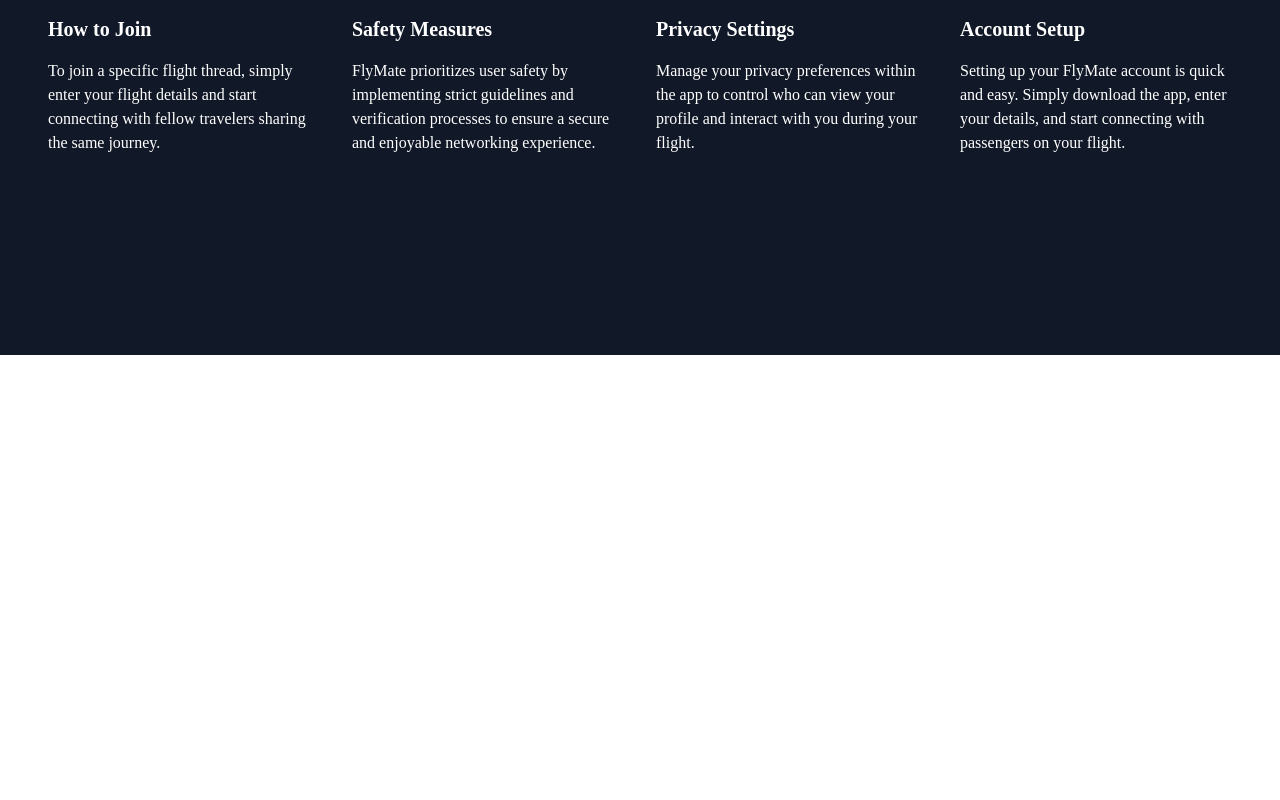
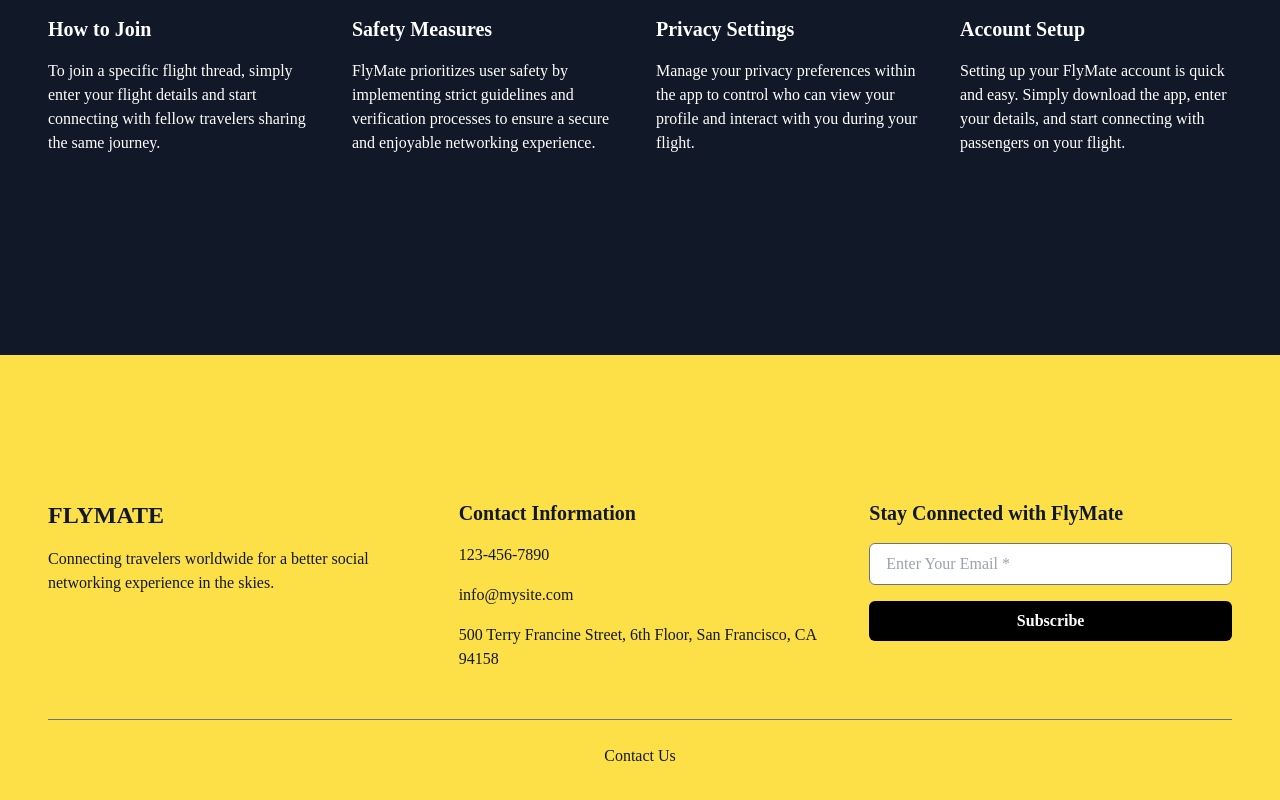
Before and after one commit to Moonman0010/fly-mate, a Next.js app: page / in a window 1280 px wide. Shown: the part 2230-3030 px from the top of the page. Before the commit the page ends 2665 px from the top, so only its background shows below. Built offline with nearby package versions, Linux system fonts and the light colour scheme; a web font is replaced by a local one.

Commit message:
Hpme page footer

```diff
--- a/src/app/components/home/Home.tsx
+++ b/src/app/components/home/Home.tsx
@@ -3,6 +3,7 @@
 import FlyMatePoster from "./poster";
 import About from"./about";
 import FAQ from "./faq";
+import Footer from "./contact";
 
 const Home = () => {
   return (
@@ -12,6 +13,7 @@
       <FlyMatePoster />
       <About/>
       <FAQ />
+      <Footer />
     </div>
   );
 }
--- /dev/null
+++ b/src/app/components/home/contact.tsx
@@ -0,0 +1,49 @@
+const Footer = () => {
+    return (
+      <footer className="bg-yellow-300 text-gray-900 px-6 md:px-10 lg:px-12 py-16">
+        <div className="grid gap-12 md:grid-cols-2 lg:grid-cols-3">
+          {/* Column 1: Logo and Description */}
+          <div>
+            <h2 className="text-2xl font-bold mb-4">FLYMATE</h2>
+            <p>
+              Connecting travelers worldwide for a better social networking
+              experience in the skies.
+            </p>
+          </div>
+
+          {/* Column 2: Contact Information */}
+          <div className="space-y-4">
+            <h3 className="text-xl font-semibold">Contact Information</h3>
+            <p>123-456-7890</p>
+            <p>info@mysite.com</p>
+            <p>500 Terry Francine Street, 6th Floor, San Francisco, CA 94158</p>
+          </div>
+
+          {/* Column 3: Subscription Form */}
+          <div>
+            <h3 className="text-xl font-semibold mb-4">Stay Connected with FlyMate</h3>
+            <form className="flex flex-col space-y-4">
+              <input
+                type="email"
+                placeholder="Enter Your Email *"
+                className="px-4 py-2 border border-gray-500 rounded-md focus:outline-none focus:ring focus:ring-gray-600"
+              />
+              <button
+                type="submit"
+                className="bg-black text-white font-semibold px-4 py-2 rounded-md hover:bg-gray-800 transition"
+              >
+                Subscribe
+              </button>
+            </form>
+          </div>
+        </div>
+
+        {/* Bottom Section */}
+        <div className="mt-12 text-center border-t border-gray-500 pt-6">
+          <p>Contact Us</p>
+        </div>
+      </footer>
+    );
+  };
+
+  export default Footer;
```
